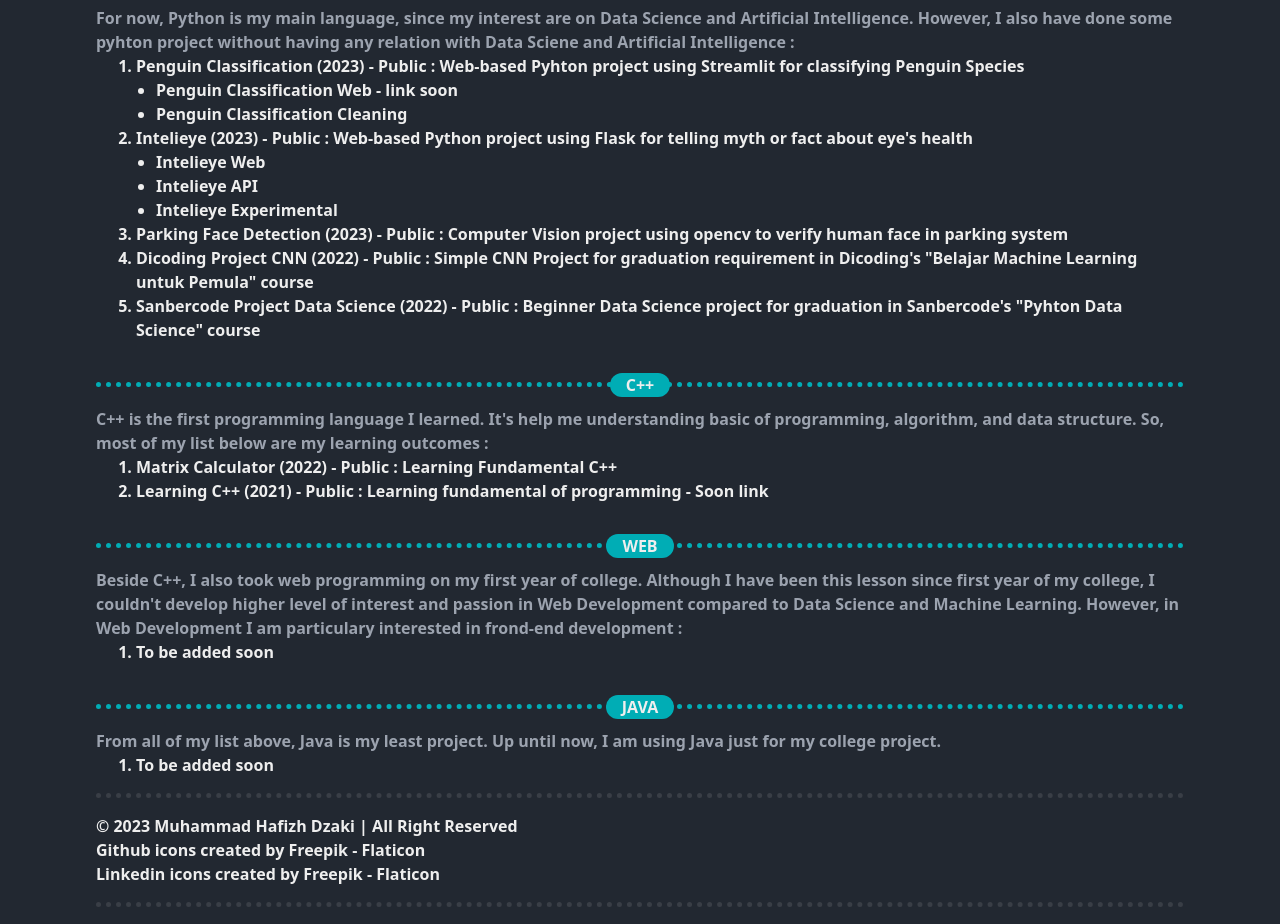
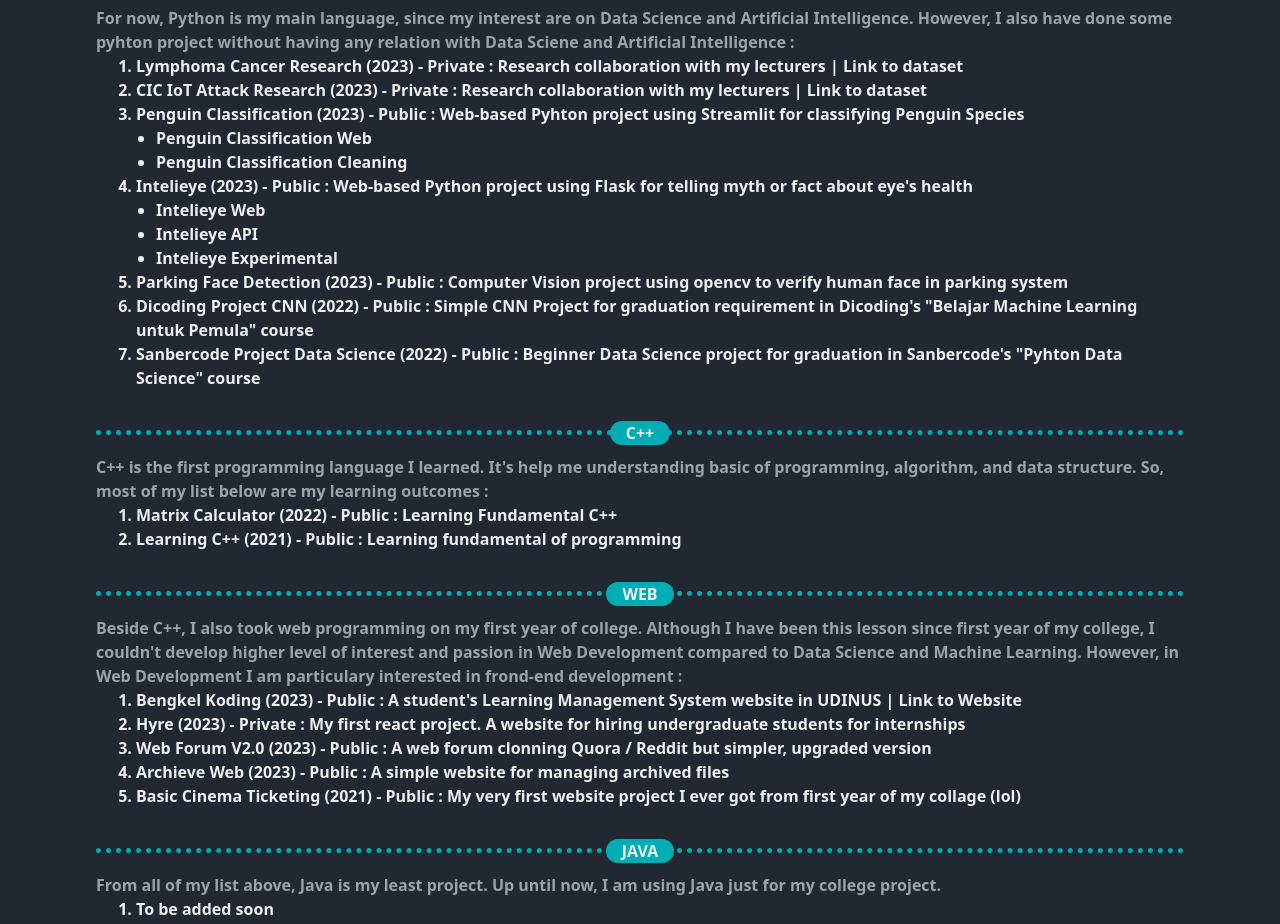
Before and after one commit to hfzdzakii/hfzdzakii.github.io, a plain HTML site: page index.html in a window 1280 px wide. Shown: the part 820-1744 px from the top of the page. Drawn offline with nearby package versions, Linux system fonts and the light colour scheme.

Commit message:
Add project content

```diff
--- a/index.html
+++ b/index.html
@@ -96,9 +96,11 @@
         any relation with Data Sciene and Artificial Intelligence :
       </p>
       <ol class="list-decimal ml-10">
+        <li>Lymphoma Cancer Research (2023) - Private : Research collaboration with my lecturers | <a href="http://www.andrewjanowczyk.com/deep-learning/" target="_blank" class="hover:text-hr">Link to dataset</a></li>
+        <li>CIC IoT Attack Research (2023) - Private : Research collaboration with my lecturers | <a href="https://www.unb.ca/cic/datasets/iotdataset-2023.html" target="_blank" class="hover:text-hr">Link to dataset</a></li>
         <li>Penguin Classification (2023) - Public : Web-based Pyhton project using Streamlit for classifying Penguin Species
           <ol class="list-disc ml-5">
-            <li><a href="" target="_blank" class="hover:text-hr">Penguin Classification Web - link soon</a></li>
+            <li><a href="https://github.com/Vinnzxx/Penguin-Classification.git" target="_blank" class="hover:text-hr">Penguin Classification Web</a></li>
             <li><a href="https://colab.research.google.com/drive/12gK78thVsfS6Lqi4NopCn-JBeLOwlDCB?usp=sharing" target="_blank" class="hover:text-hr">Penguin Classification Cleaning</a></li>
           </ol>
         </li>
@@ -125,7 +127,7 @@
       </p>
       <ol class="list-decimal ml-10">
         <li><a href="https://github.com/hfzdzakii/Matrix-Calculator-CPP.git" target="_blank" class="hover:text-hr">Matrix Calculator (2022) - Public </a>: Learning Fundamental C++</li>
-        <li>Learning C++ (2021) - Public : Learning fundamental of programming - Soon link</li>
+        <li><a href="https://github.com/hfzdzakii/CPP-learning.git" target="_blank" class="hover:text-hr">Learning C++ (2021) - Public </a>: Learning fundamental of programming</li>
       </ol>
       <div class="relative w-[100%] text-center mt-10 mb-5">
         <hr class="border-t-[5px] border-dotted border-sub_sub_color">
@@ -140,7 +142,11 @@
         development :
       </p>
       <ol class="list-decimal ml-10">
-        <li>To be added soon</li>
+        <li><a href="https://github.com/bengkelkoding" target="_blank" class="hover:text-hr">Bengkel Koding (2023) - Public </a>: A student's Learning Management System website in UDINUS | <a href="https://bengkelkoding.dinus.ac.id" target="_blank" class="hover:text-hr">Link to Website</a></li>
+        <li>Hyre (2023) - Private : My first react project. A website for hiring undergraduate students for internships</li>
+        <li><a href="https://github.com/hfzdzakii/pplWebForum.git" target="_blank" class="hover:text-hr">Web Forum V2.0 (2023) - Public </a>: A web forum clonning Quora / Reddit but simpler, upgraded version</li>
+        <li><a href="https://github.com/hfzdzakii/Web-Arsip.git" target="_blank" class="hover:text-hr">Archieve Web (2023) - Public </a>: A simple website for managing archived files</li>
+        <li><a href="https://github.com/hfzdzakii/Simple-Bioskop-Ticketing.git" target="_blank" class="hover:text-hr">Basic Cinema Ticketing (2021) - Public </a>: My very first website project I ever got from first year of my collage (lol)</li>
       </ol>
       <div class="relative w-[100%] text-center mt-10 mb-5">
         <hr class="border-t-[5px] border-dotted border-sub_sub_color">
```
Also changed, not shown: 1 other file.
